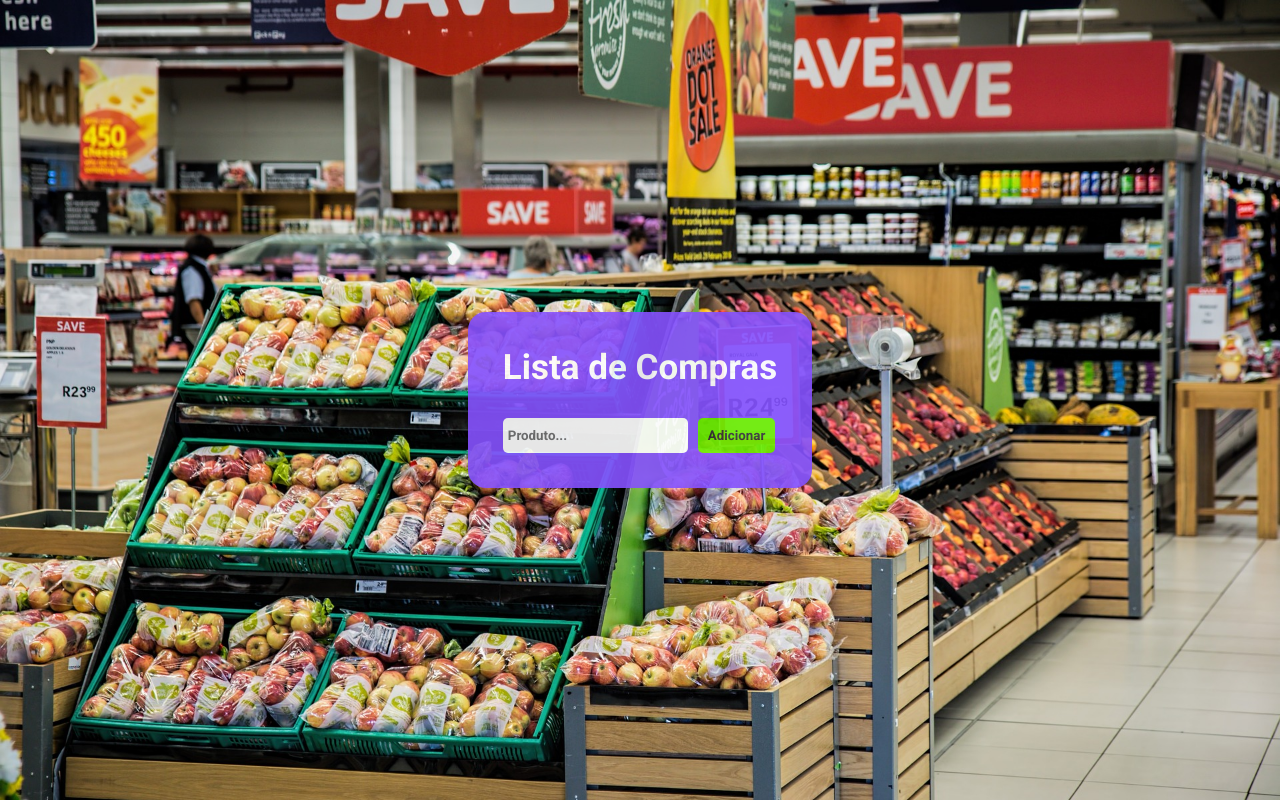
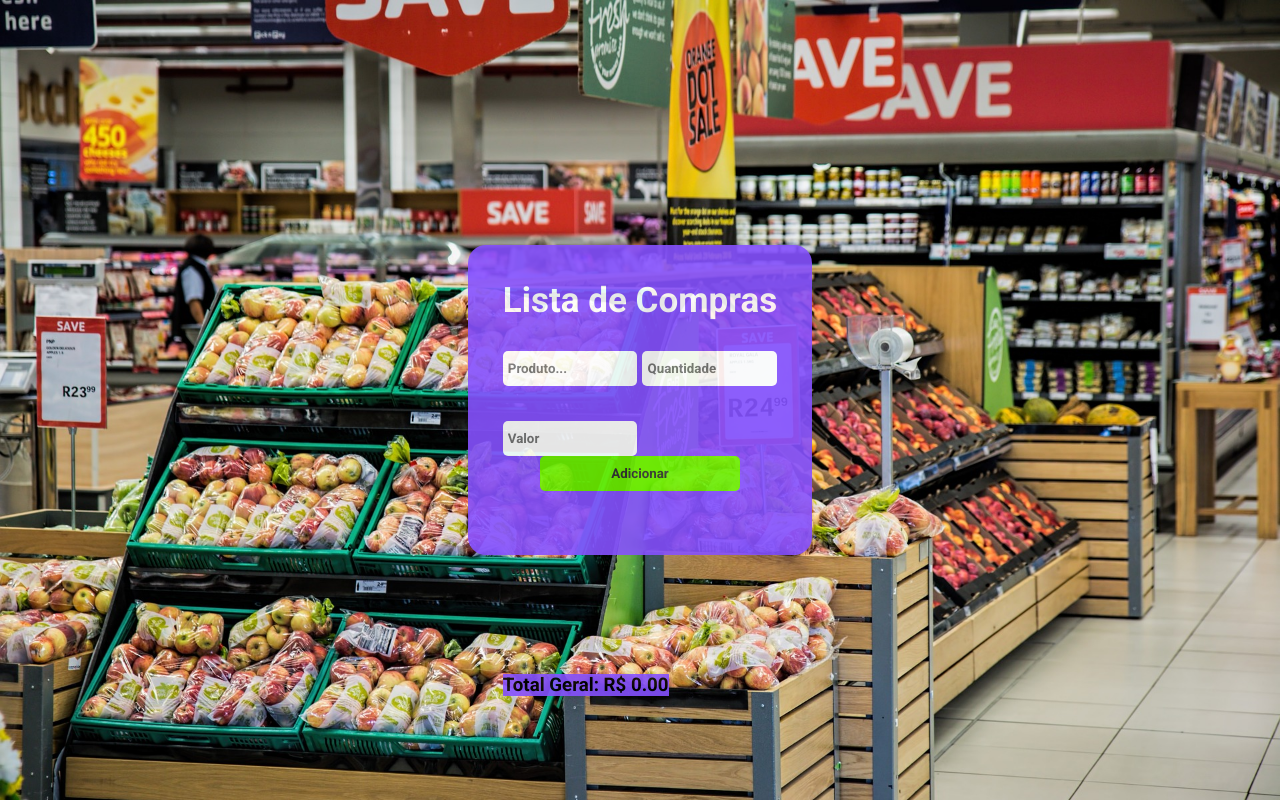
Before and after one commit to FRANKLYNRAMON/Lista-de-compras-React, a React (Vite) app: page / in a window 1280 px wide. Built offline with nearby package versions, Linux system fonts and the light colour scheme.

Commit message:
versão 2.0

```diff
--- a/src/pages/Home/index.jsx
+++ b/src/pages/Home/index.jsx
@@ -5,6 +5,9 @@ import { AddButton, Container, Product, TrashButton } from "./styles";
 function Home() {
   const [produtos, setProdutos] = useState([]);
   const inputRef = useRef();
+  const inputQnt = useRef();
+  const inputValor = useRef();
+
 
   // Carregar dados do localStorage ao montar o componente
   useEffect(() => {
@@ -21,9 +24,38 @@ function Home() {
 
   function cliqueiNoBotao() {
     const novoProduto = inputRef.current.value.trim(); // Remove espaços extras
+    const novaQnt = inputQnt.current.value.trim();
+    const novoValor = inputValor.current.value.trim();
     if (novoProduto === "") return; // Evita salvar valores vazios
-    setProdutos([{ id: v4(), nome: novoProduto }, ...produtos]);
+    if (novaQnt === "0") return; // Evita salvar valores vazios
+    //if (novoValor === "") return; // Evita salvar valores vazios
+    setProdutos([{ id: v4(), nome: novoProduto, qnt: novaQnt, valor: novoValor}, ...produtos]);
     inputRef.current.value = ""; // Limpa o input após adicionar
+    inputQnt.current.value = "";
+    inputValor.current.value = "";
+  }
+
+  // Função para multiplicar a quantidade pelo valor de cada item
+  const produtosComTotal = produtos.map((produto) => {
+    const qnt = parseFloat(produto.qnt).toFixed(2) || 0;
+    const valor = parseFloat(produto.valor).toFixed(2) || 0;
+    return {
+      ...produto,
+      total: qnt * valor
+  }})
+
+  // Função para somar o total de todos os itens
+  const somaTotal = produtosComTotal.reduce((acc, item) => acc + (isNaN(item.total) ? 0 : item.total), 0);
+  /*
+  Se item.total não for um número (isNaN(...) === true), retorna 0.
+  Se item.total for um número válido, usa item.total como está.
+  */
+
+  // função para update
+    const atualizarProduto = (id, novosDados) => {
+    const produtosAtualizados = produtos.map((produto) => produto.id === id ? { ...produto, ...novosDados} : produto);
+    setProdutos(produtosAtualizados); // Atualiza o estado
+    localStorage.setItem("ls_produtos", JSON.stringify(produtosAtualizados));
   }
 
   function deletarProduto(id) {
@@ -38,18 +70,40 @@ function Home() {
   return (
     <Container className="containe">
       <h1>Lista de Compras</h1>
+      <div className="divInput">
       <input placeholder="Produto..." ref={inputRef} />
+      <input type="number" placeholder="Quantidade" ref={inputQnt} />
+      <input type="number" placeholder="Valor" ref={inputValor}/> <br/><br />
+      </div>
+      <div className="btn">
       <AddButton onClick={cliqueiNoBotao}>Adicionar</AddButton>
+      </div>
 
       <div className="content">
-        {produtos.map((produto) => (
+        <div>
+       {produtos.map((produto) => (
+
           <Product key={produto.id}>
-            <p>{produto.nome}</p>
+            <p>nome: {produto.nome} </p>
+            <p>qnt: {produto.qnt ? produto.qnt : "0"} </p>
+            <p>Valor: R$ {produto.valor ? produto.valor : "0"}  </p>
+            <p>total: R$ {(produto.qnt * produto.valor).toFixed(2)}</p>
+
+            <button onClick={() => atualizarProduto(produto.id, {nome: prompt("Novo Nome do Produto:", produto.nome),
+              qnt: prompt("Nova Quantidade:", produto.qnt),
+              valor: prompt("Novo Valor:", produto.valor)
+            })}>✏️
+            </button>
             <TrashButton onClick={() => deletarProduto(produto.id)}>
               🗑️
             </TrashButton>
           </Product>
         ))}
+        </div>
+        <br />
+        <div className="totalGeral">
+          <h3>Total Geral: R$ { somaTotal.toFixed(2) }</h3>
+        </div>
       </div>
     </Container>
   );
--- a/src/pages/Home/styles.jsx
+++ b/src/pages/Home/styles.jsx
@@ -30,8 +30,8 @@ export const Container = styled.div`
     color: #fff;
     font-size: 35px;
     display: flex;
-  justify-content: center;
-  align-items: center;
+    justify-content: center;
+    align-items: center;
   }
 
   input {
@@ -43,6 +43,28 @@ export const Container = styled.div`
     padding-left: 5px;
     padding-right: 25px;
   }
+
+  .totalGeral {
+    color: black;
+    position: absolute;
+    bottom:13%;
+    border: 1px solid none;
+    background: #8652ff;
+  }
+
+  .divInput {
+   display: grid;
+    grid-template-columns: repeat(auto-fit, minmax(130px, 1fr)); /* Cria colunas com largura mínima de 200px e distribui o espaço restante */
+    grid-gap: 5px; /* Espaçamento entre as colunas */
+     text-align: center;
+  }
+
+  .btn {
+    display: flex;
+    justify-content: center;
+    align-items: center;
+    margin-bottom: 10px;
+  }
 `;
 
 export const AddButton = styled.button`
@@ -53,7 +75,7 @@ export const AddButton = styled.button`
   cursor: pointer;
   border: none;
   border-radius: 5px;
-  margin-left: 10px;
+  width: 200px;
 
   &:hover {
     opacity: 0.8;
@@ -68,11 +90,12 @@ export const Product = styled.div`
   background: #fff;
   border-radius: 5px;
   margin-top: 15px;
-  padding: 0 10px;
+  padding: 0 15px;
 
   p {
     text-transform: capitalize;
     font-weight: bold;
+    padding: 3px;
   }
 `;
 
```
